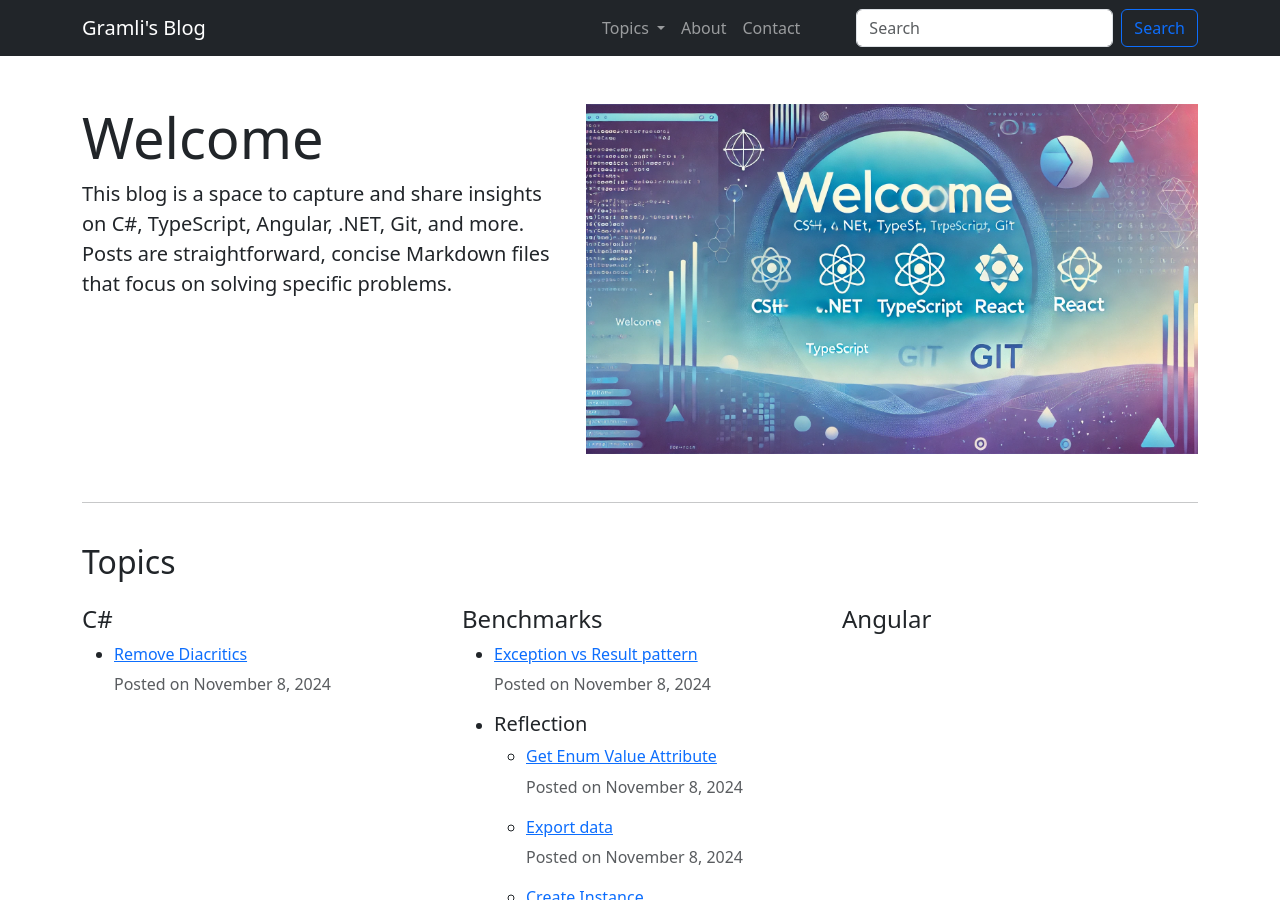
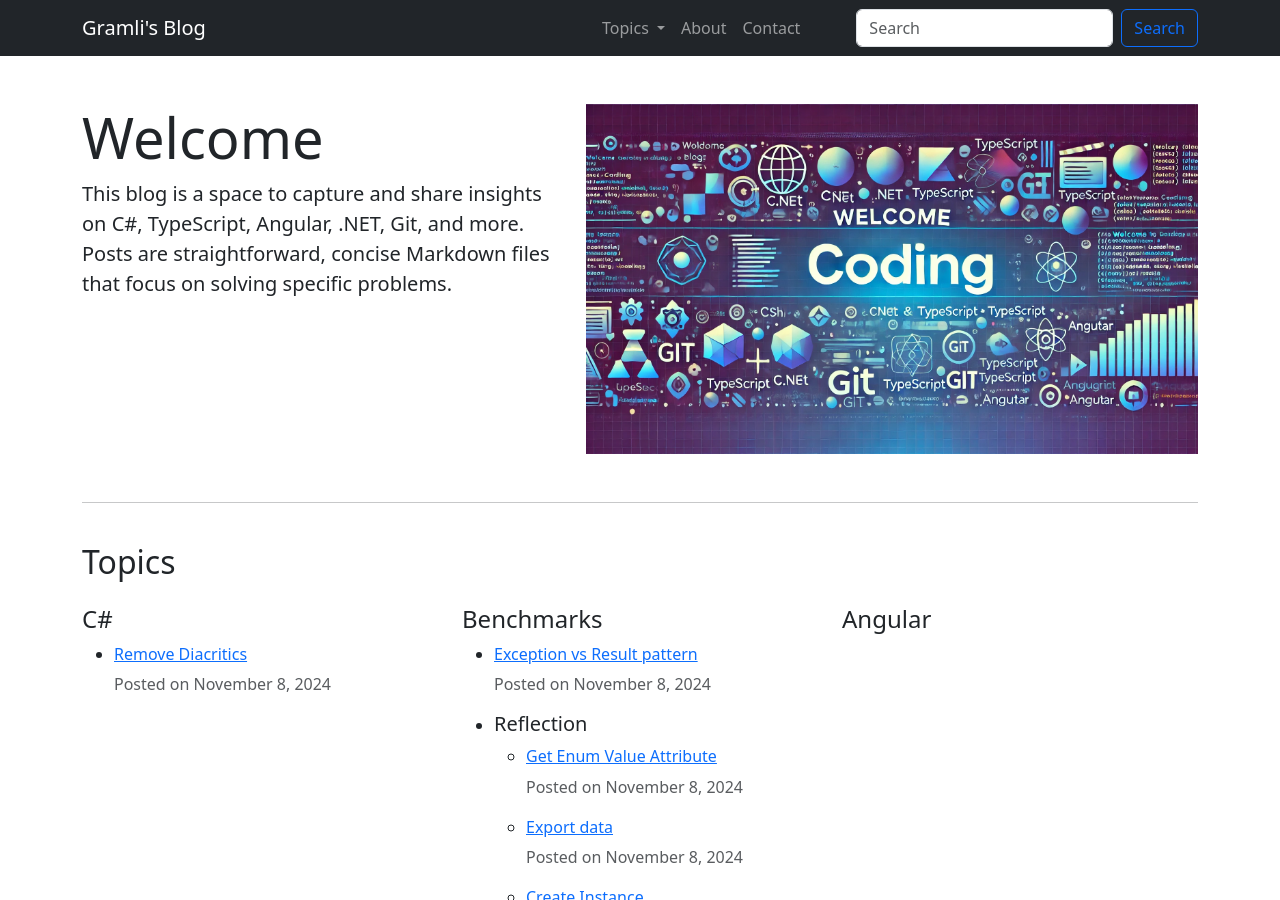
Before and after one commit to Gramli/gramli.github.io, a Jekyll site: the page index.html, which Jekyll copies as it is, in a window 1280 px wide and 900 px high. Built offline with Jekyll 4.4.1, drawn with Linux system fonts in a browser that asks for light colours.

Commit message:
small fixes

```diff
--- a/_layouts/default.html
+++ b/_layouts/default.html
@@ -30,10 +30,10 @@
           <div class="collapse navbar-collapse" id="navbarNav">
             <ul class="navbar-nav ms-auto">
               <li class="nav-item">
-                <a class="nav-link" href="{{ "/" | absolute_url | "/#about" }}">About</a>
+                <a class="nav-link" href="{{ "/#about" | absolute_url }}">About</a>
               </li>
               <li class="nav-item">
-                <a class="nav-link" href="{{ "/" | absolute_url | "/#contact" }}">Contact</a>
+                <a class="nav-link" href="{{ "/#contact" | absolute_url }}">Contact</a>
               </li>
             </ul>
           </div>
--- a/index.html
+++ b/index.html
@@ -68,7 +68,7 @@
           </div>
           <div class="col text-center">
             <img
-              src="assets/banner1.webp"
+              src="assets/banner.webp"
               alt="Programming blog banner"
             />
           </div>
@@ -172,7 +172,7 @@
       <hr style="width:100%;text-align:left;margin-left:0">
       <section id="contact" class="mt-5">
         <h2>Contact</h2>
-        <p>
+        <p class="lead">
           Feel free to reach out via
           <a href="https://github.com/Gramli">GitHub</a>.
         </p>
```
Also changed, not shown: assets/banner.webp, assets/banner1.webp (deleted).
